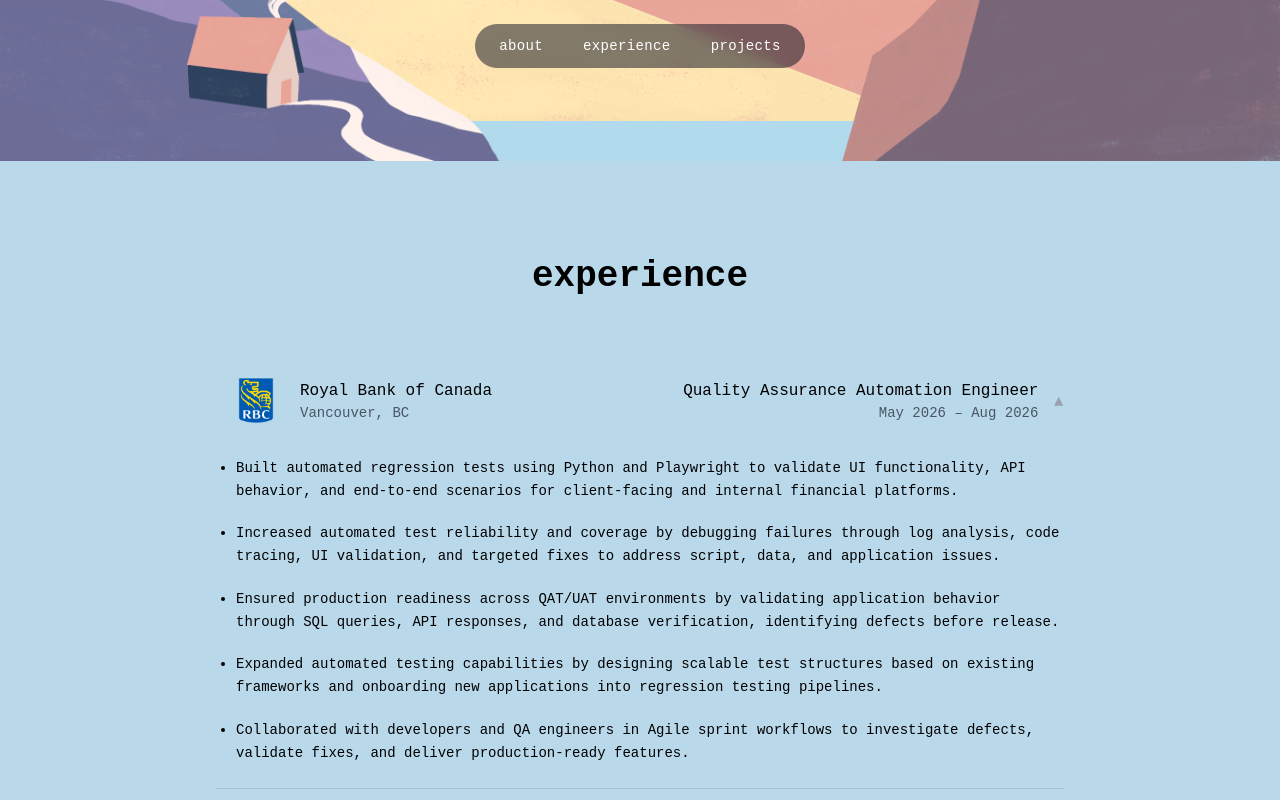
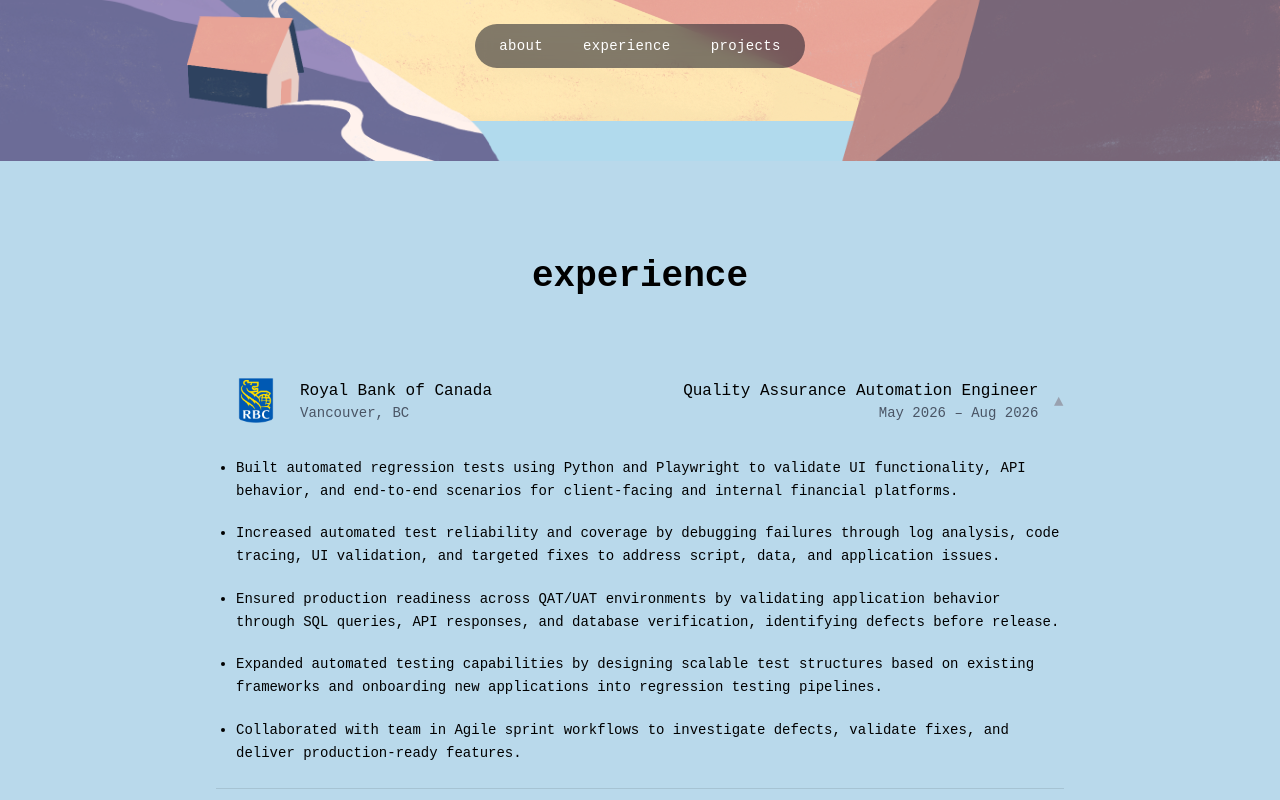
Before and after one commit to vivpeng/vivianpeng, a React (Vite) app in the folder my-site/: page / in a window 1280 px wide. Both pictures are taken after a click on the button 640 px from the left and 2143 px from the top of the page. Shown: the part 1743-2543 px from the top of the page. Built offline with nearby package versions, Linux system fonts and the light colour scheme.

Commit message:
small fix

```diff
--- a/my-site/src/components/Experience.jsx
+++ b/my-site/src/components/Experience.jsx
@@ -101,7 +101,7 @@ function Experience() {
                             <li>Increased automated test reliability and coverage by debugging failures through log analysis, code tracing, UI validation, and targeted fixes to address script, data, and application issues.</li>
                             <li>Ensured production readiness across QAT/UAT environments by validating application behavior through SQL queries, API responses, and database verification, identifying defects before release.</li>
                             <li>Expanded automated testing capabilities by designing scalable test structures based on existing frameworks and onboarding new applications into regression testing pipelines.</li>
-                            <li>Collaborated with developers and QA engineers in Agile sprint workflows to investigate defects, validate fixes, and deliver production-ready features.</li>
+                            <li>Collaborated with team in Agile sprint workflows to investigate defects, validate fixes, and deliver production-ready features.</li>
                         </ul>
                     </ExperienceItem>
                 </div>
```
